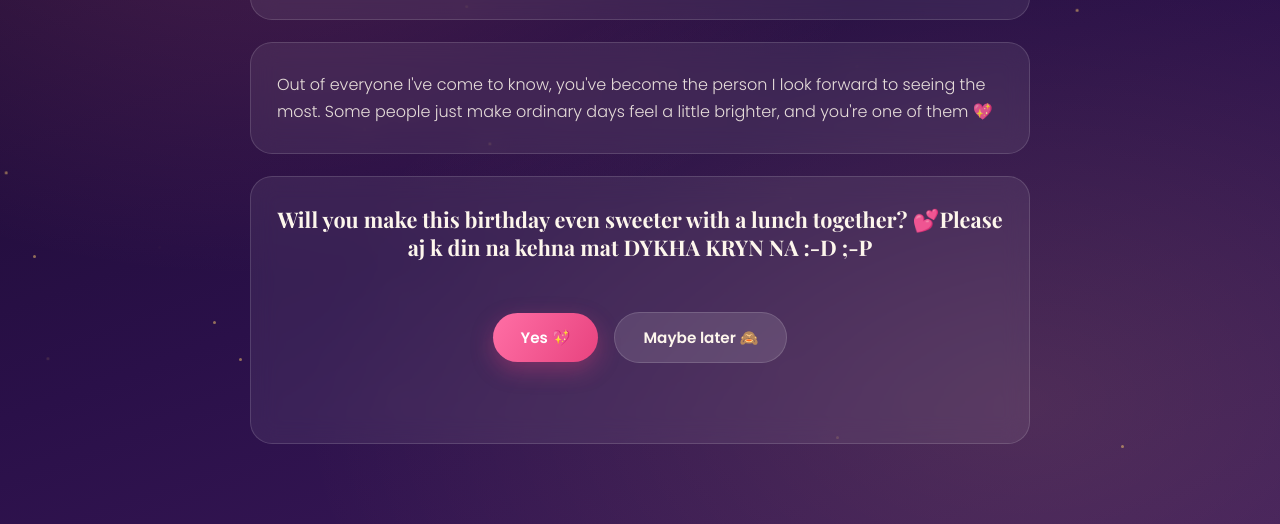
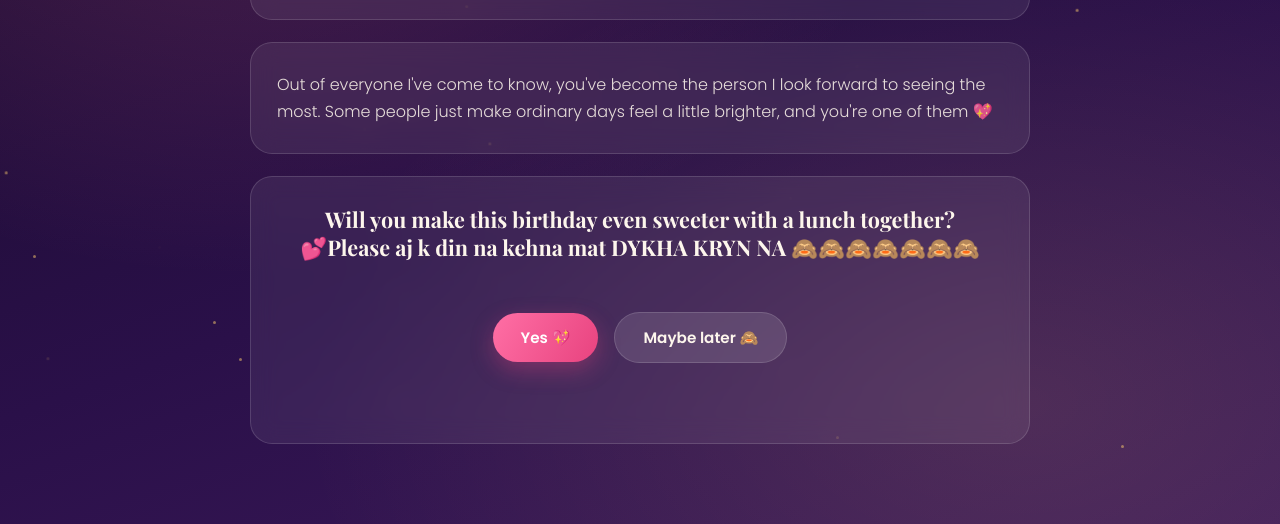
Before and after one commit to UsmanTariq29/Birthday, a plain HTML site: page index.html in a window 1280 px wide. Both pictures are taken after a click on the element 640 px from the left and 488 px from the top of the page. Shown: the part 828-1352 px from the top of the page. Drawn offline with nearby package versions, Linux system fonts and the light colour scheme; a web font is replaced by a local one.

Commit message:
Update index.html

```diff
--- a/index.html
+++ b/index.html
@@ -381,7 +381,7 @@ input[type="date"]{
         </div>
 
         <div class="card">
-            <h3>Will you make this birthday even sweeter with a lunch together? 💕Please aj k din na kehna mat DYKHA KRYN NA :-D ;-P </h3>
+            <h3>Will you make this birthday even sweeter with a lunch together? <br>💕Please aj k din na kehna mat DYKHA KRYN NA 🙈🙈🙈🙈🙈🙈🙈 </h3>
             <div class="actions">
                 <button class="yes" id="yesBtn">Yes 💖</button>
                 <button class="no" id="noBtn">Maybe later 🙈</button>
```
